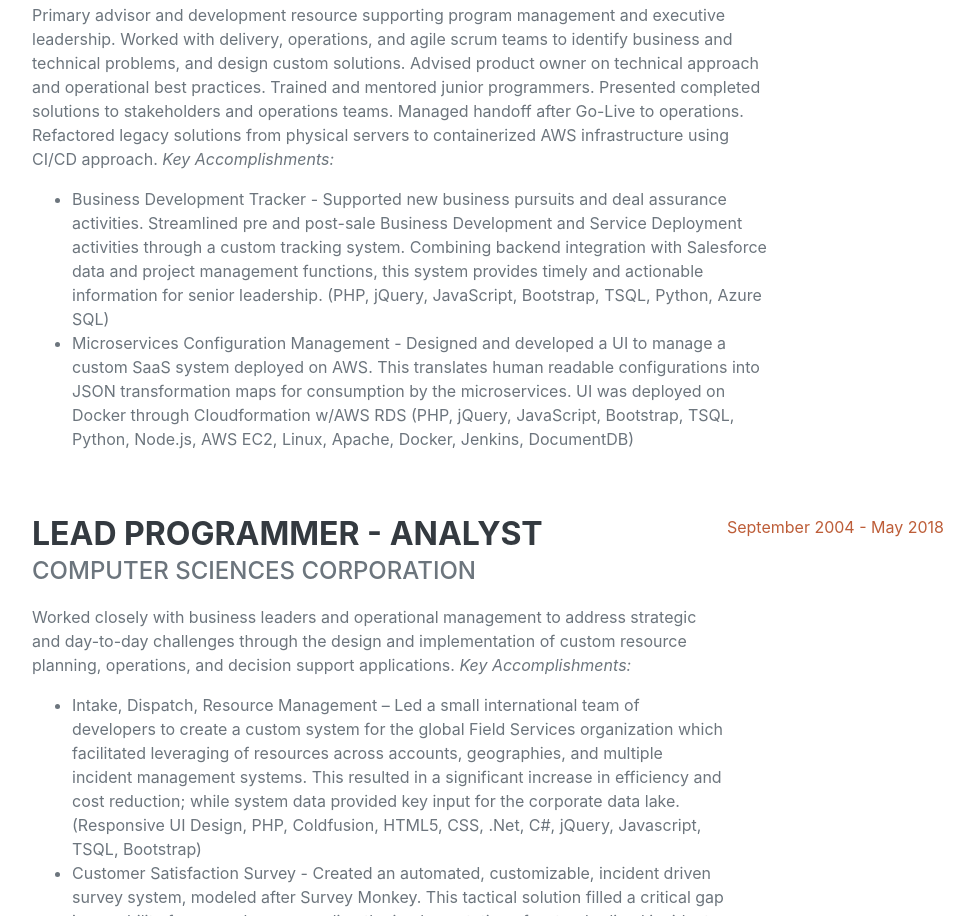
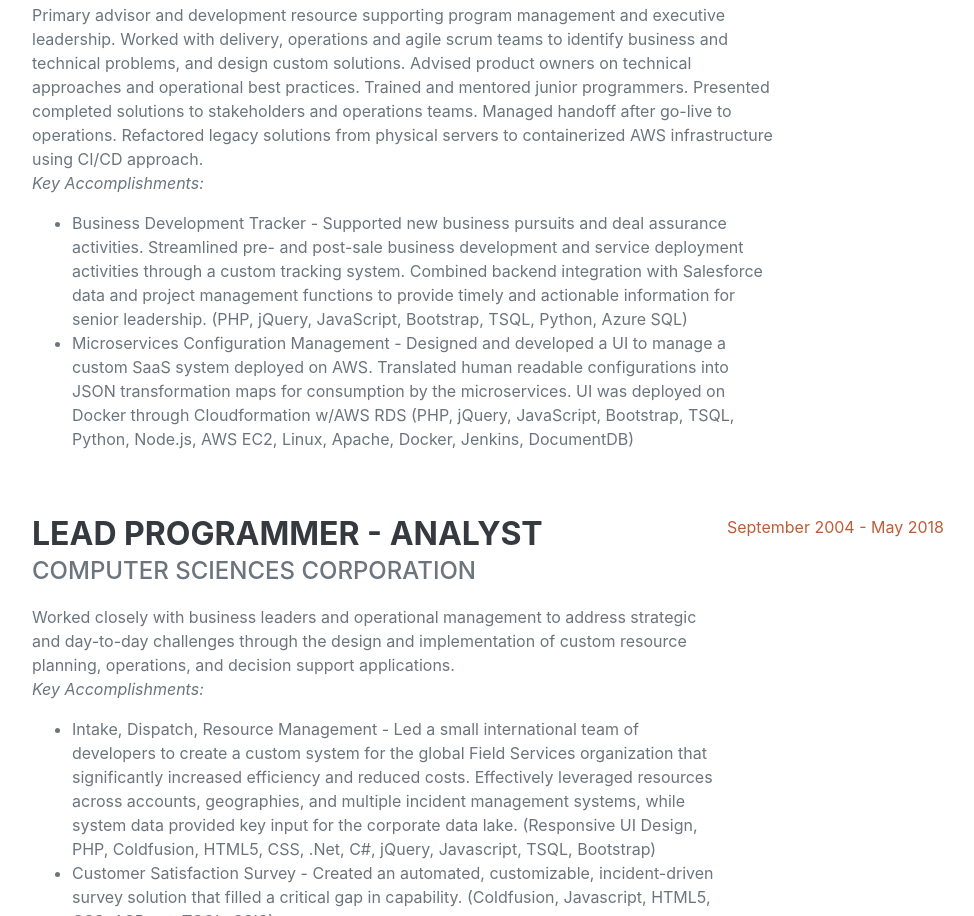
Before and after one commit to csteele5/steele-lounge-home, a plain HTML site: page code/index.html in a window 1280 px wide. Shown: the part 1884-2800 px from the top of the page, without its empty margins (288-1262 px from the left). Drawn offline with nearby package versions, Linux system fonts and the light colour scheme; a web font is replaced by a local one.

Commit message:
Update text

```diff
--- a/code/index.html
+++ b/code/index.html
@@ -48,7 +48,7 @@
                         San Jose · Salt Lake City · Portland · (657) 242-0520 ·
                         <a href="mailto:name@email.com">cwsteele2020@gmail.com</a>
                     </div>
-                    <p class="lead mb-5">I am an IT generalist and a leader with hands on experience as a business analyst, full stack developer, database specialist, and cloud specialist. I have been successful building and leading a team of developers.  I have the analytical skills to identify opportunities, the communication skills to gain consensus, and the software engineering skills to deliver solutions in the appropriate framework. I have experience working in an agile environment and I advise leadership on risks, team composition, and overall strategic direction. I can work directly with stakeholders to understand their real-world problems, and architect solutions that make an immediate and lasting impact.</p>
+                    <p class="lead mb-5">I am an IT generalist and a leader with hands-on experience as a business analyst, full stack developer, database specialist, and cloud specialist. I have been successful building and leading a team of developers. I have the analytical skills to identify opportunities, the communication skills to gain consensus, and the software engineering skills to deliver solutions in the appropriate framework. I have experience working in an agile environment and advising leadership on risks, team composition, and overall strategic direction. I work directly with stakeholders to understand their real-world problems, and architect solutions that make an immediate and lasting impact.</p>
                     <div class="social-icons">
                         <a class="social-icon" href="https://www.linkedin.com/in/steelecharles/" target="_blank"><i class="fab fa-linkedin-in"></i></a>
                         <a class="social-icon" href="https://github.com/csteele5?tab=repositories" target="_blank"><i class="fab fa-github"></i></a>
@@ -79,10 +79,10 @@
                         <div class="flex-grow-1">
                             <h3 class="mb-0">Advisor - Application Engineer</h3>
                             <div class="subheading mb-3">DXC Technology</div>
-                            <p>Primary advisor and development resource supporting program management and executive leadership.  Worked with delivery, operations, and agile scrum teams to identify business and technical problems, and design custom solutions. Advised product owner on technical approach and operational best practices.  Trained and mentored junior programmers. Presented completed solutions to stakeholders and operations teams. Managed handoff after Go-Live to operations. Refactored legacy solutions from physical servers to containerized AWS infrastructure using CI/CD approach. <i>Key Accomplishments:</i></p>
+                            <p>Primary advisor and development resource supporting program management and executive leadership. Worked with delivery, operations and agile scrum teams to identify business and technical problems, and design custom solutions. Advised product owners on technical approaches and operational best practices. Trained and mentored junior programmers. Presented completed solutions to stakeholders and operations teams. Managed handoff after go-live to operations. Refactored legacy solutions from physical servers to containerized AWS infrastructure using CI/CD approach. <br><i>Key Accomplishments:</i></p>
                             <ul>
-                                <li>Business Development Tracker - Supported new business pursuits and deal assurance activities. Streamlined pre and post-sale Business Development and Service Deployment activities through a custom tracking system.  Combining backend integration with Salesforce data and project management functions, this system provides timely and actionable information for senior leadership. (PHP, jQuery, JavaScript, Bootstrap, TSQL, Python, Azure SQL)</li>
-                                <li>Microservices Configuration Management - Designed and developed a UI to manage a custom SaaS system deployed on AWS. This translates human readable configurations into JSON transformation maps for consumption by the microservices. UI was deployed on Docker through Cloudformation w/AWS RDS (PHP, jQuery, JavaScript, Bootstrap, TSQL, Python, Node.js, AWS EC2, Linux, Apache, Docker, Jenkins, DocumentDB)</li>
+                                <li>Business Development Tracker - Supported new business pursuits and deal assurance activities. Streamlined pre- and post-sale business development and service deployment activities through a custom tracking system. Combined backend integration with Salesforce data and project management functions to provide timely and actionable information for senior leadership. (PHP, jQuery, JavaScript, Bootstrap, TSQL, Python, Azure SQL)</li>
+                                <li>Microservices Configuration Management - Designed and developed a UI to manage a custom SaaS system deployed on AWS. Translated human readable configurations into JSON transformation maps for consumption by the microservices. UI was deployed on Docker through Cloudformation w/AWS RDS (PHP, jQuery, JavaScript, Bootstrap, TSQL, Python, Node.js, AWS EC2, Linux, Apache, Docker, Jenkins, DocumentDB)</li>
                             </ul>
 
                         </div>
@@ -92,11 +92,11 @@
                         <div class="flex-grow-1">
                             <h3 class="mb-0">Lead Programmer - Analyst</h3>
                             <div class="subheading mb-3">Computer Sciences Corporation</div>
-                            <p>Worked closely with business leaders and operational management to address strategic and day-to-day challenges through the design and implementation of custom resource planning, operations, and decision support applications. <i>Key Accomplishments:</i></p>
+                            <p>Worked closely with business leaders and operational management to address strategic and day-to-day challenges through the design and implementation of custom resource planning, operations, and decision support applications. <br><i>Key Accomplishments:</i></p>
                             <ul>
-                                <li>Intake, Dispatch, Resource Management – Led a small international team of developers to create a custom system for the global Field Services organization which facilitated leveraging of resources across accounts, geographies, and multiple incident management systems. This resulted in a significant increase in efficiency and cost reduction; while system data provided key input for the corporate data lake. (Responsive UI Design, PHP, Coldfusion, HTML5, CSS, .Net, C#, jQuery, Javascript, TSQL, Bootstrap)</li>
-                                <li>Customer Satisfaction Survey - Created an automated, customizable, incident driven survey system, modeled after Survey Monkey.  This tactical solution filled a critical gap in capability for several years pending the implementation of a standardized incident management platform. (Coldfusion, Javascript, HTML5, CSS, ASP.net, TSQL, SSIS)</li>
-                                <li>Activity Tracking Tool - Created a device agnostic tracking tool for all technicians and support resources to record task level activities used in time and motion analysis. (Responsive UI Design, Coldfusion, Javascript, HTML5, CSS, ASP.net, TSQL)</li>
+                                <li>Intake, Dispatch, Resource Management - Led a small international team of developers to create a custom system for the global Field Services organization that significantly increased efficiency and reduced costs. Effectively leveraged resources across accounts, geographies, and multiple incident management systems, while system data provided key input for the corporate data lake. (Responsive UI Design, PHP, Coldfusion, HTML5, CSS, .Net, C#, jQuery, Javascript, TSQL, Bootstrap)</li>
+                                <li>Customer Satisfaction Survey - Created an automated, customizable, incident-driven survey solution that filled a critical gap in capability. (Coldfusion, Javascript, HTML5, CSS, ASP.net, TSQL, SSIS)</li>
+                                <li>Activity Tracking Tool - Created a device-agnostic tracking tool for technicians and support resources to record task-level activities used in time and motion analysis. (Responsive UI Design, Coldfusion, Javascript, HTML5, CSS, ASP.net, TSQL)</li>
                             </ul>
                         </div>
                         <div class="flex-shrink-0"><span class="text-primary">September 2004 - May 2018</span></div>
```
Also changed, not shown: 1 other file.
